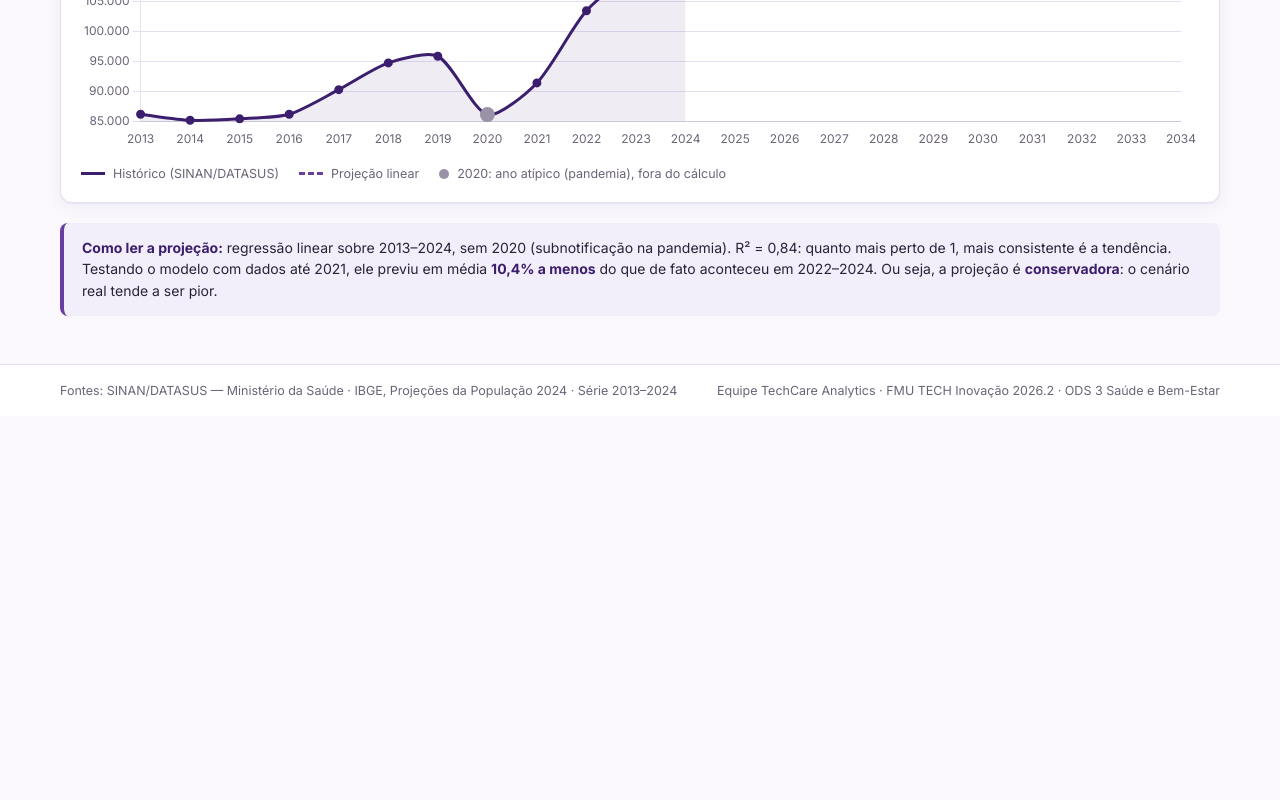
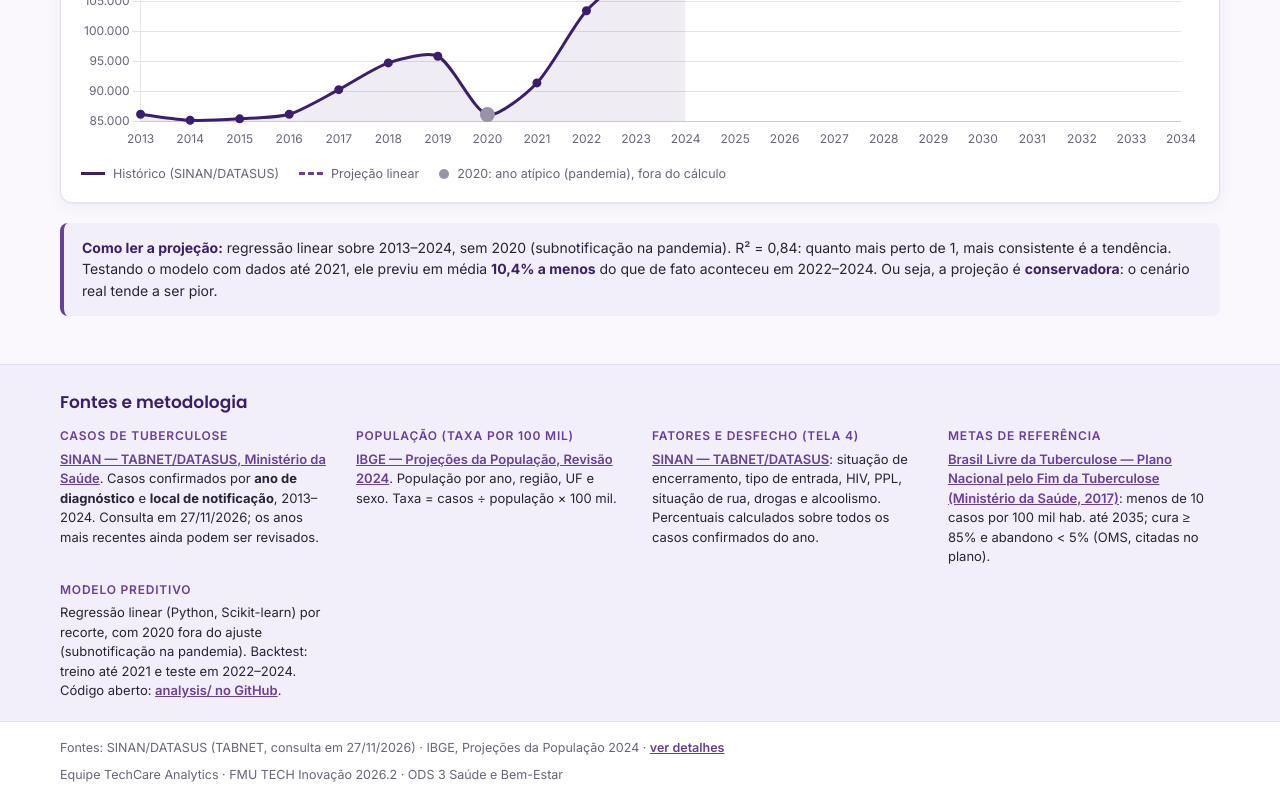
Before and after one commit to mateusmellomaia12-cloud/alertatb, a plain HTML site: page web/index.html in a window 1280 px wide. Shown: the part 606-1406 px from the top of the page. Before the commit the page ends 1022 px from the top, so only its background shows below. Drawn offline with nearby package versions, Linux system fonts and the light colour scheme.

Commit message:
feat(web): seção Fontes e metodologia no site + checklist do CP2
Co-Authored-By: Claude Opus 5.5 <noreply@anthropic.com>

```diff
--- a/web/css/style.css
+++ b/web/css/style.css
@@ -218,6 +218,16 @@ p { margin: 0; }
 .pequeno { font-size: 12.5px; color: var(--cinza); }
 
 /* ---------- Rodapé ---------- */
+/* ---------- Fontes e metodologia ---------- */
+.fontes { border-top: 1px solid var(--linha); background: var(--nevoa); }
+.fontes-conteudo { max-width: 1200px; margin: 0 auto; padding: 24px 20px 20px; }
+.fontes h2 { font-family: var(--fonte-titulo); font-size: 17px; color: var(--roxo-profundo); margin: 0 0 12px; }
+.fontes-grade { display: grid; grid-template-columns: repeat(auto-fit, minmax(min(260px, 100%), 1fr)); gap: 14px 24px; }
+.fontes h3 { font-size: 12px; font-weight: 600; letter-spacing: .8px; text-transform: uppercase; color: var(--roxo-medio); margin: 0 0 4px; }
+.fontes p { font-size: 13px; line-height: 1.5; color: var(--grafite); margin: 0; }
+.fontes a, .link-fontes { color: var(--roxo-medio); font-weight: 600; }
+.fontes a:hover, .link-fontes:hover { color: var(--roxo-profundo); }
+
 .rodape { border-top: 1px solid var(--linha); background: var(--branco); }
 .rodape-conteudo {
   max-width: 1200px; margin: 0 auto; padding: 16px 20px; font-size: 12.5px; color: var(--cinza);
--- a/web/index.html
+++ b/web/index.html
@@ -257,9 +257,42 @@
 
   </main>
 
+  <section class="fontes" id="fontes" aria-labelledby="titulo-fontes">
+    <div class="fontes-conteudo">
+      <h2 id="titulo-fontes">Fontes e metodologia</h2>
+      <div class="fontes-grade">
+        <div>
+          <h3>Casos de tuberculose</h3>
+          <p><a href="http://tabnet.datasus.gov.br/cgi/deftohtm.exe?sinannet/cnv/tubercbr.def" target="_blank" rel="noopener">SINAN — TABNET/DATASUS, Ministério da Saúde</a>.
+          Casos confirmados por <strong>ano de diagnóstico</strong> e <strong>local de notificação</strong>, 2013–2024. Consulta em 27/11/2026; os anos mais recentes ainda podem ser revisados.</p>
+        </div>
+        <div>
+          <h3>População (taxa por 100 mil)</h3>
+          <p><a href="https://ftp.ibge.gov.br/Projecao_da_Populacao/Projecao_da_Populacao_2024/" target="_blank" rel="noopener">IBGE — Projeções da População, Revisão 2024</a>.
+          População por ano, região, UF e sexo. Taxa = casos ÷ população × 100 mil.</p>
+        </div>
+        <div>
+          <h3>Fatores e desfecho (Tela 4)</h3>
+          <p><a href="http://tabnet.datasus.gov.br/cgi/deftohtm.exe?sinannet/cnv/tubercbr.def" target="_blank" rel="noopener">SINAN — TABNET/DATASUS</a>: situação de encerramento, tipo de entrada, HIV, PPL, situação de rua, drogas e alcoolismo.
+          Percentuais calculados sobre todos os casos confirmados do ano.</p>
+        </div>
+        <div>
+          <h3>Metas de referência</h3>
+          <p><a href="https://bvsms.saude.gov.br/bvs/publicacoes/brasil_livre_tuberculose_plano_nacional.pdf" target="_blank" rel="noopener">Brasil Livre da Tuberculose — Plano Nacional pelo Fim da Tuberculose (Ministério da Saúde, 2017)</a>:
+          menos de 10 casos por 100 mil hab. até 2035; cura ≥ 85% e abandono &lt; 5% (OMS, citadas no plano).</p>
+        </div>
+        <div>
+          <h3>Modelo preditivo</h3>
+          <p>Regressão linear (Python, Scikit-learn) por recorte, com 2020 fora do ajuste (subnotificação na pandemia). Backtest: treino até 2021 e teste em 2022–2024.
+          Código aberto: <a href="https://github.com/mateusmellomaia12-cloud/alertatb/tree/main/analysis" target="_blank" rel="noopener">analysis/ no GitHub</a>.</p>
+        </div>
+      </div>
+    </div>
+  </section>
+
   <footer class="rodape">
     <div class="rodape-conteudo">
-      <span>Fontes: SINAN/DATASUS — Ministério da Saúde · IBGE, Projeções da População 2024 · Série 2013–2024</span>
+      <span>Fontes: SINAN/DATASUS (TABNET, consulta em 27/11/2026) · IBGE, Projeções da População 2024 · <a href="#fontes" class="link-fontes">ver detalhes</a></span>
       <span>Equipe TechCare Analytics · FMU TECH Inovação 2026.2 · ODS 3 Saúde e Bem-Estar</span>
     </div>
   </footer>
--- a/web/js/app.js
+++ b/web/js/app.js
@@ -53,8 +53,12 @@
   // Navegação entre telas (#visao-geral, #regioes, #alertas, #fatores)
   // =========================================================
   const TELAS = ['visao-geral', 'regioes', 'alertas', 'fatores'];
+  let telaAtual = 'visao-geral';
   function mostrarTela() {
-    const atual = TELAS.includes(location.hash.slice(1)) ? location.hash.slice(1) : 'visao-geral';
+    const hash = location.hash.slice(1);
+    if (hash === 'fontes' && document.querySelector('.tela:not([hidden])')) return;   // só rola até as fontes
+    const atual = TELAS.includes(hash) ? hash : telaAtual;
+    telaAtual = atual;
     TELAS.forEach(t => { document.getElementById('tela-' + t).hidden = t !== atual; });
     document.querySelectorAll('.abas a').forEach(a => {
       const ativa = a.dataset.tela === atual;
```
Also changed, not shown: 1 other file.
